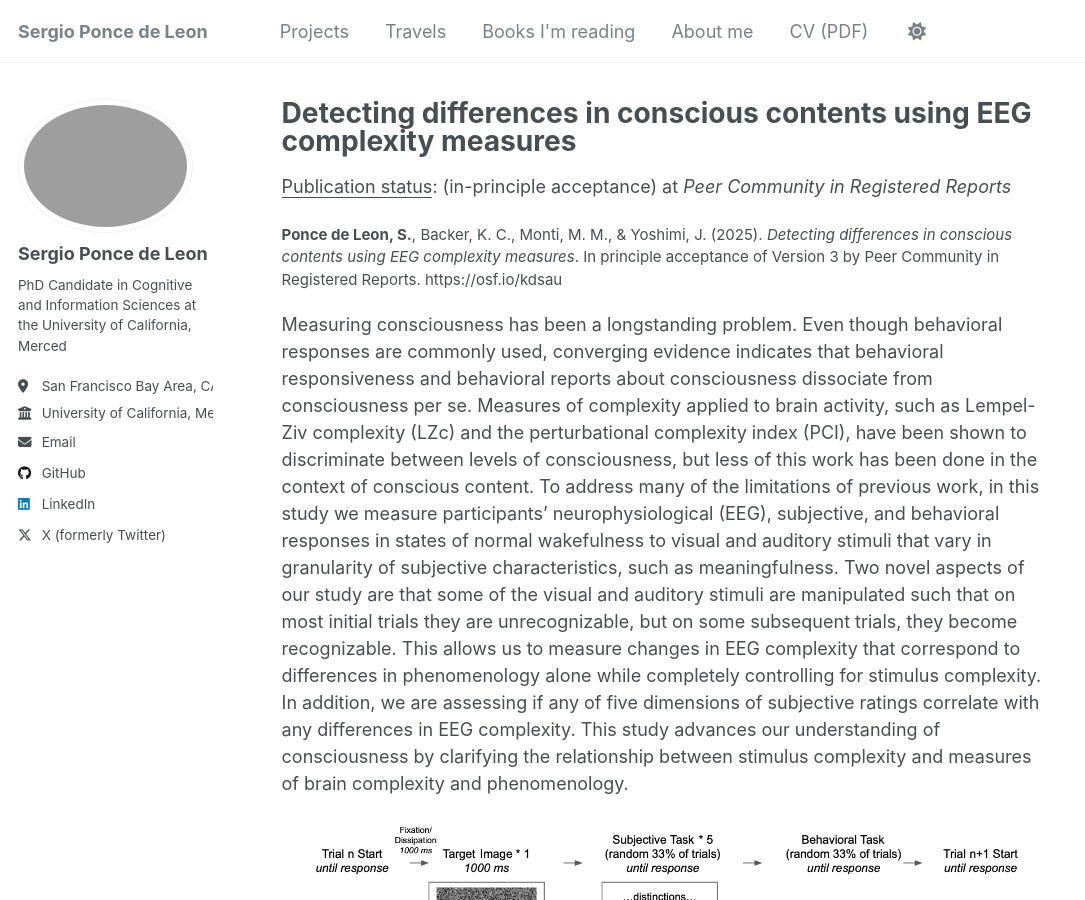
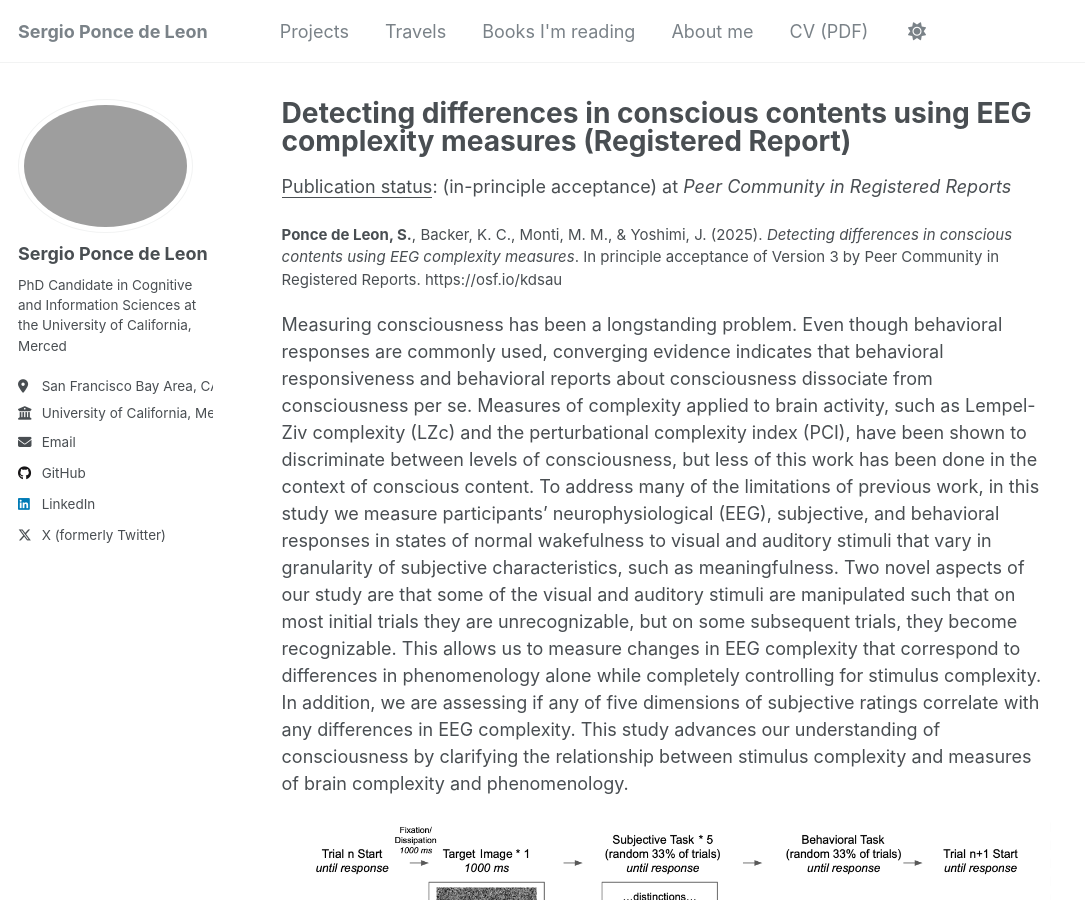
Before and after one commit to sergiopdl/sergiopdl.github.io, a Jekyll site: the page built from _projects/2025-05-08-Detecting-diferences-in-conscious-contents-using-EEG-complexity-measures.md, in a window 1280 px wide and 900 px high. Shown: the whole window, without its empty margins (0-1085 px from the left). Built offline with Jekyll 4.4.1, drawn with Linux system fonts in a browser that asks for light colours.

Commit message:
UPDATED CV; UPDATED project title; UPDATED config.yml for correct base URL for sitemap

```diff
--- a/_config.yml
+++ b/_config.yml
@@ -13,7 +13,7 @@ title                    : "Sergio Ponce de Leon"
 title_separator          : "-"
 name                     : &name "Sergio Ponce de Leon"
 description              : &description "personal description"
-url                      : https://sergiopdl.github.io # the base hostname & protocol for your site e.g. "https://[your GitHub username].github.io" or if you already have some other page hosted on Github then use "https://[your GitHub username].github.io/[Your Repo Name]"
+url                      : https://serigoponcedeleon.com # the base hostname & protocol for your site e.g. "https://[your GitHub username].github.io" or if you already have some other page hosted on Github then use "https://[your GitHub username].github.io/[Your Repo Name]"
 baseurl                  : "" # the subpath of your site, e.g. "/blog"
 repository               : "sergiopdl/sergiopdl.github.io"
 
--- a/_projects/2025-05-08-Detecting-diferences-in-conscious-contents-using-EEG-complexity-measures.md
+++ b/_projects/2025-05-08-Detecting-diferences-in-conscious-contents-using-EEG-complexity-measures.md
@@ -1,5 +1,5 @@
 ---
-title: "Detecting differences in conscious contents using EEG complexity measures"
+title: "Detecting differences in conscious contents using EEG complexity measures (Registered Report)"
 collection: projects
 categories:
   - empirical
```
Also changed, not shown: _pages/cv.md (+1 -1 lines), 2 other files.
